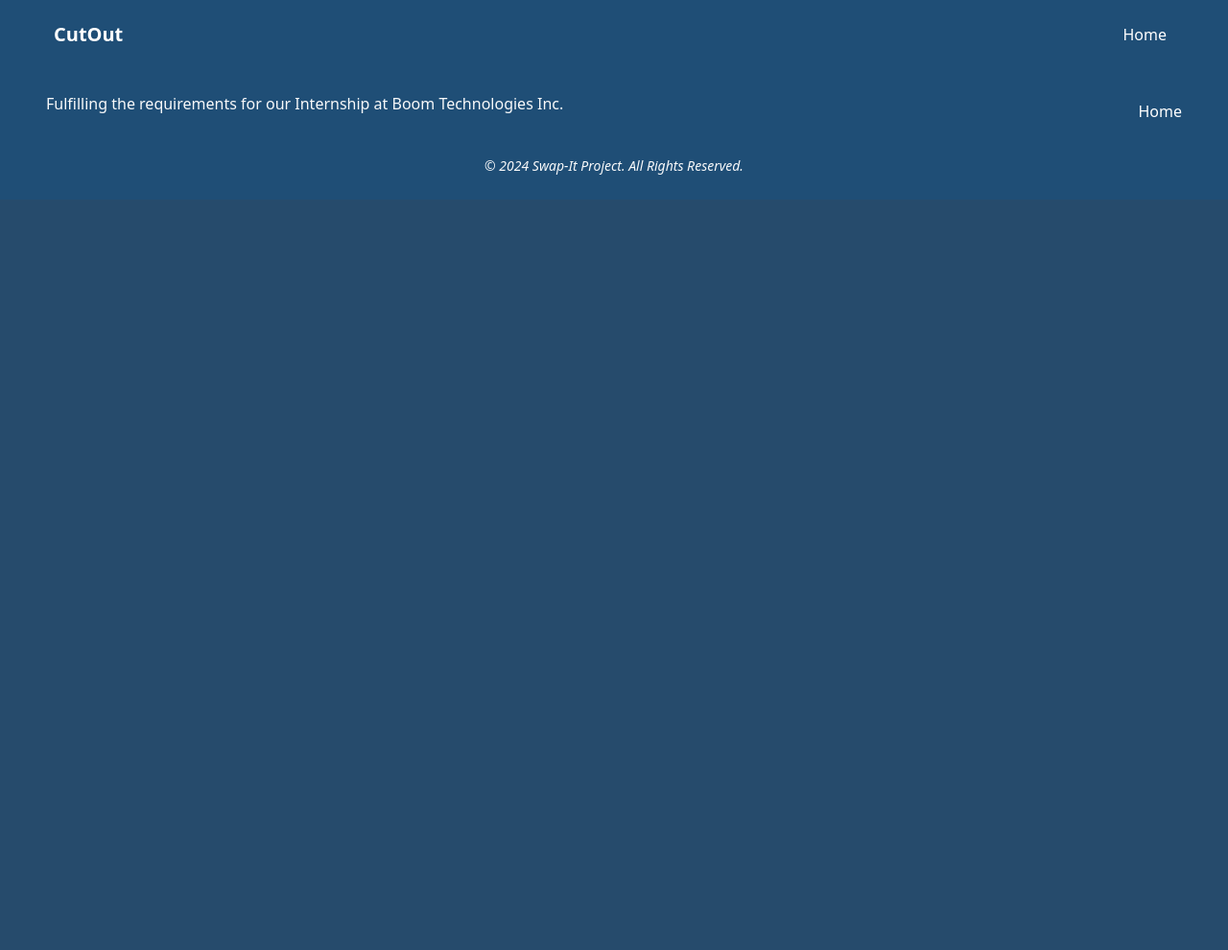
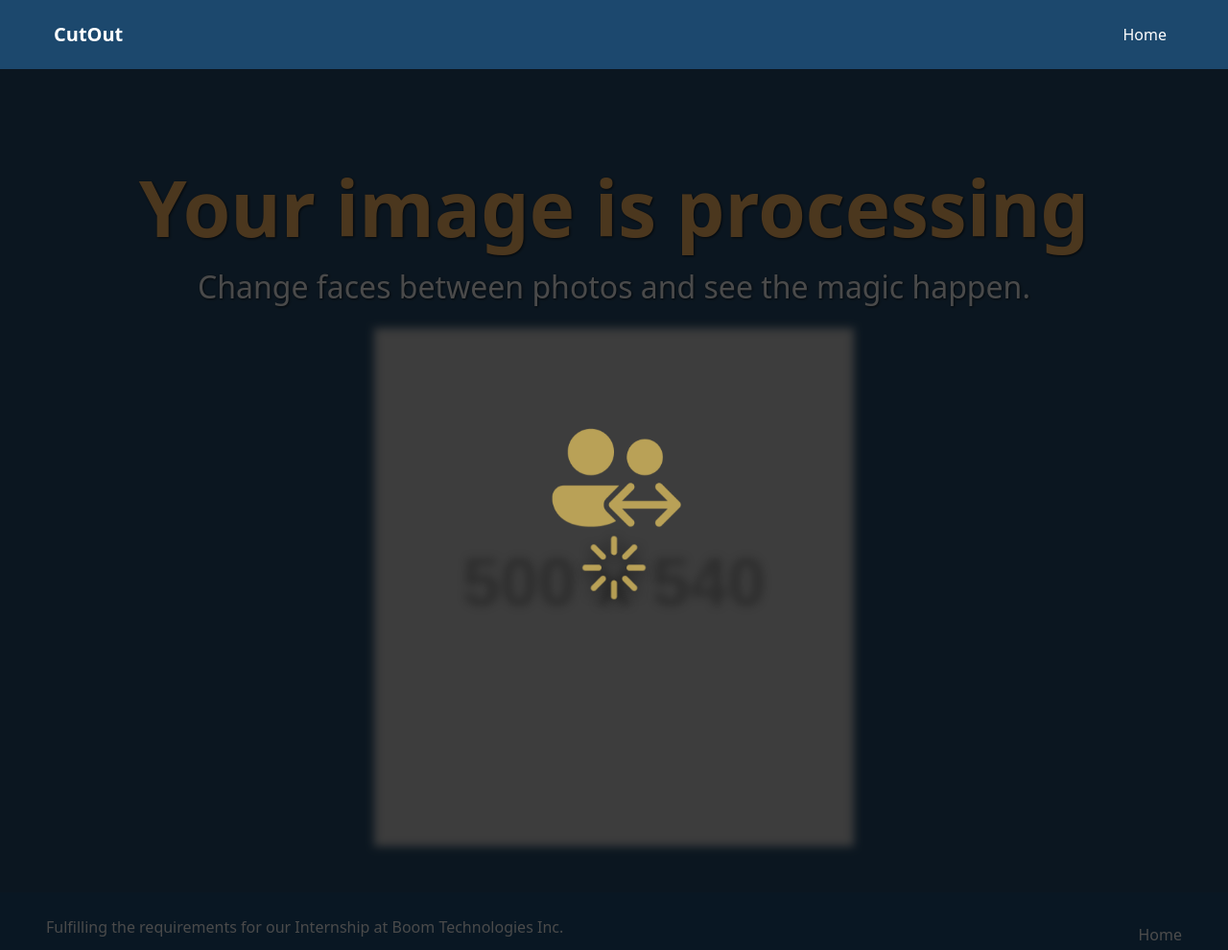
Before and after one commit to bruhhhyannnn/CutOut_Temp, a Flask app: page /swapping_progress in a window 1280 px wide. Shown: the whole page at 96% size. Run offline with Flask 3, Linux system fonts and the light colour scheme; grey boxes labelled with a size stand in for pictures from a placeholder-image service; some libraries are stand-ins or nearby versions.

Commit message:
added sections & styles on swapping-progress

```diff
--- a/static/css/swapping-progress.css
+++ b/static/css/swapping-progress.css
@@ -0,0 +1,47 @@
+.overlay {
+	position: fixed;
+	top: 0;
+	left: 0;
+	width: 100%;
+	height: 100%;
+	background-color: rgba(0, 0, 0, 0.7);
+	z-index: 1;
+}
+
+.swapping-progress {
+	position: relative;
+	z-index: 2;
+	position: fixed;
+	top: 0;
+	left: 0;
+	width: 100%;
+	height: 100%;
+}
+
+.swapping-arrow {
+	animation: swapping-animation 2s infinite;
+}
+
+@keyframes swapping-animation {
+	0% {
+		transform: translateX(0);
+		opacity: 1;
+	}
+
+	25% {
+		opacity: 0.5;
+	}
+
+	50% {
+		transform: translateX(60px);
+		opacity: 1;
+	}
+
+	75% {
+		opacity: 0.5;
+	}
+
+	100% {
+		transform: translateX(0);
+	}
+}
--- a/templates/swapping-progress.html
+++ b/templates/swapping-progress.html
@@ -5,5 +5,31 @@
 {% block content %}
 
 <!-- SWAPPING PROGRESS SECTION -->
+<div class="overlay"></div>
+<main>
+  <div class="container p-5 mt-5 position-relative">
+    <div class="row text-center">
+      <div class="col-12">
+        <p class="display-1 fw-bold" style="color: #FEB866; text-shadow: 1px 1px 3px rgba(0, 0, 0, 0.7);">Your
+          image is
+          processing</p>
+      </div>
+      <div class="col-12">
+        <p class="h2 text-light " style="text-shadow: 1px 1px 3px rgba(0, 0, 0, 0.7);">Change
+          faces between photos and see the magic happen.</p>
+      </div>
+      <div class="col-12 mt-3">
+        <img class="img-fluid " src="https://fakeimg.pl/500x540?font=bebas" alt="Image picked for swapping"
+          style="filter: blur(5px);">
+      </div>
+    </div>
+  </div>
+</main>
+<div class="swapping-progress">
+  <img src="/icons/swapping-icon-progress.png" alt="Loading Image"
+    class="swapping-arrow position-absolute start-50 top-50 translate-middle" style="width: 150px">
+  <img src="/icons/loading-icon-progress.png" alt="Loading Image"
+    class="swapping-arrow position-absolute start-50 top-50 translate-middle" style="margin-top: 100px; width: 100px">
+</div>
 
 {% endblock %}
```
